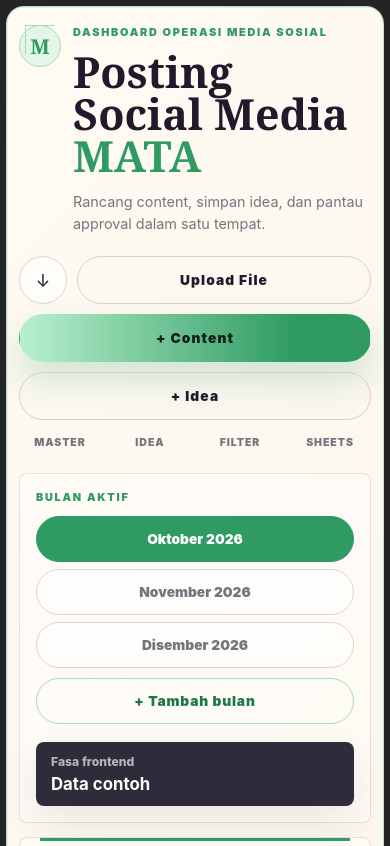
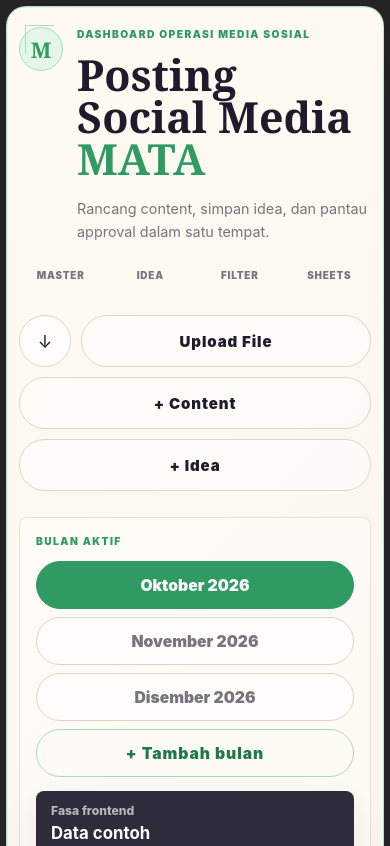
Before and after one commit to MrSecret777/ReportSocialMediaMATA, a plain HTML site: page index.html in a window 390 px wide. Shown: the top 846 px of the page. Drawn offline with Linux system fonts and the light colour scheme.

Commit message:
Refactor CSS for layout and responsive design
Adjusted various styles for improved layout and responsiveness. Updated padding, margin, and font sizes in multiple selectors.

```diff
--- a/styles.css
+++ b/styles.css
@@ -62,7 +62,7 @@ button:disabled {
   border-radius: 26px;
   box-shadow: var(--shadow);
   margin: 20px;
-  min-height: calc(100vh - 56px);
+  min-height: calc(100vh - 40px);
   overflow: hidden;
   padding: 30px clamp(22px, 3.2vw, 46px) 38px;
   position: relative;
@@ -237,8 +237,8 @@ menu {
 .text-button,
 .view-tabs button,
 .month-tabs button {
+  font-size: 0.86rem;
   padding: 0 18px;
-  font-size: 0.86rem;
 }
 
 .primary-button {
@@ -464,10 +464,7 @@ textarea {
   width: 100%;
 }
 
-textarea {
-  border-radius: var(--radius);
-}
-
+textarea,
 input[type="file"] {
   border-radius: var(--radius);
 }
@@ -865,80 +862,17 @@ menu {
   }
 }
 
+/* Mobile view */
 @media (max-width: 640px) {
+  body {
+    background: #252525;
+  }
+
   .app-shell {
-    border-radius: 18px;
+    border-radius: 20px;
     margin: 8px;
     min-height: calc(100vh - 16px);
-    padding: 22px 14px 26px;
-  }
-
-  .brand-lockup {
-    align-items: flex-start;
-  }
-
-  .brand-mark {
-    height: 42px;
-    width: 42px;
-  }
-
-  h1 {
-    font-size: clamp(2.25rem, 13vw, 3.75rem);
-  }
-
-  .eyebrow,
-  .top-nav a {
-    letter-spacing: 0.2em;
-  }
-
-  .summary-grid,
-  .form-grid {
-    grid-template-columns: 1fr;
-  }
-
-  .month-strip {
-    align-items: stretch;
-    flex-direction: column;
-  }
-
-  .month-tabs {
-    display: grid;
-    grid-template-columns: 1fr;
-  }
-
-  .view-tabs {
-    display: grid;
-    grid-template-columns: 1fr 1fr;
-  }
-
-  .topbar-actions {
-    display: grid;
-    grid-template-columns: 42px 1fr;
-  }
-
-  .primary-button,
-  .secondary-button,
-  .ghost-button,
-  .view-tabs button,
-  .month-tabs button {
-    min-width: 0;
-  }
-
-  th,
-  td {
-    padding: 12px;
-  }
-
-  .drawer-panel {
-    padding: 20px;
-  }
-}
-@media (max-width: 640px) {
-  .app-shell {
-    border-radius: 18px;
-    margin: 8px;
-    min-height: calc(100vh - 16px);
-    padding: 20px 14px 26px;
+    padding: 22px 16px 28px;
   }
 
   .app-shell::before,
@@ -948,59 +882,91 @@ menu {
   }
 
   .topbar {
-    gap: 16px;
-    margin-bottom: 22px;
+    display: block;
+    margin-bottom: 26px;
   }
 
   .brand-lockup {
     align-items: start;
     display: grid;
-    gap: 12px;
-    grid-template-columns: 46px minmax(0, 1fr);
+    gap: 14px;
+    grid-template-columns: 48px minmax(0, 1fr);
+    margin-bottom: 28px;
   }
 
   .brand-mark {
-    font-size: 1.28rem;
-    height: 46px;
-    width: 46px;
+    font-size: 1.35rem;
+    height: 48px;
+    width: 48px;
+  }
+
+  .eyebrow {
+    font-size: 0.64rem;
+    letter-spacing: 0.14em;
+    line-height: 1.5;
+    margin-bottom: 12px;
+    max-width: 100%;
   }
 
   h1 {
-    font-size: clamp(2.35rem, 12vw, 3.25rem);
+    font-size: clamp(2.55rem, 12.2vw, 3.45rem);
     line-height: 0.98;
-    margin-bottom: 14px;
+    margin-bottom: 18px;
     max-width: 100%;
   }
 
-  .eyebrow {
-    font-size: 0.68rem;
-    letter-spacing: 0.16em;
-    line-height: 1.45;
-    margin-bottom: 10px;
-  }
-
   .topbar-note {
-    font-size: 0.96rem;
-    line-height: 1.5;
+    font-size: 0.95rem;
+    line-height: 1.55;
+    max-width: 100%;
   }
 
   .topbar-actions {
     display: grid;
     gap: 10px;
-    grid-template-columns: 48px minmax(0, 1fr);
+    grid-template-columns: 52px 1fr;
+    margin-bottom: 26px;
     width: 100%;
   }
 
   .topbar-actions .icon-button {
+    aspect-ratio: 1;
+    background: rgba(255, 255, 255, 0.72);
+    border: 1px solid #ded6ca;
+    border-radius: 999px;
+    box-shadow: none;
+    color: var(--ink);
     grid-column: 1;
     grid-row: 1;
-    min-height: 48px;
-    min-width: 48px;
+    height: 52px;
+    min-height: 52px;
+    min-width: 52px;
+    padding: 0;
+    width: 52px;
   }
 
   #quickUploadButton {
     grid-column: 2;
     grid-row: 1;
+  }
+
+  #addContentButton,
+  #addIdeaButton,
+  #quickUploadButton {
+    background: rgba(255, 255, 255, 0.48);
+    border: 1px solid #ded6ca;
+    border-radius: 999px;
+    box-shadow: none;
+    color: var(--ink);
+    font-size: 1rem;
+    font-weight: 900;
+    height: 52px;
+    letter-spacing: 0.06em;
+    line-height: 1;
+    min-height: 52px;
+    padding: 0 18px;
+    transform: none;
+    width: 100%;
   }
 
   #addContentButton {
@@ -1013,59 +979,73 @@ menu {
     grid-row: 3;
   }
 
-  .topbar-actions .primary-button,
-  .topbar-actions .secondary-button {
-    min-height: 48px;
-    width: 100%;
+  .topbar-actions .primary-button:hover,
+  .topbar-actions .secondary-button:hover,
+  .topbar-actions .icon-button:hover {
+    background: rgba(255, 255, 255, 0.62);
+    box-shadow: none;
+    transform: none;
   }
 
   .top-nav {
     display: grid;
-    gap: 10px 16px;
+    gap: 8px;
     grid-template-columns: repeat(4, minmax(0, 1fr));
     justify-items: center;
-    order: 3;
-    padding-top: 0;
+    margin-bottom: 28px;
+    overflow: visible;
+    padding: 0;
     width: 100%;
   }
 
   .top-nav a {
-    font-size: 0.72rem;
+    color: var(--muted);
+    font-size: 0.68rem;
+    font-weight: 900;
     letter-spacing: 0.12em;
+    line-height: 1;
+    text-align: center;
     white-space: nowrap;
   }
 
   .control-band {
+    align-items: stretch;
+    display: flex;
+    flex-direction: column;
+    gap: 14px;
     padding: 16px;
   }
 
   .month-strip {
     align-items: stretch;
+    display: flex;
     flex-direction: column;
+    gap: 8px;
   }
 
   .month-tabs {
     display: grid;
-    gap: 7px;
+    gap: 8px;
     grid-template-columns: 1fr;
   }
 
   .month-tabs button,
   .ghost-button {
-    min-height: 46px;
+    border-radius: 999px;
+    font-size: 0.98rem;
+    font-weight: 900;
+    min-height: 48px;
+    padding: 0 14px;
   }
 
   .status-panel {
     min-width: 0;
   }
 
-  .summary-grid,
-  .form-grid {
+  .summary-grid {
+    display: grid;
+    gap: 8px;
     grid-template-columns: 1fr;
-  }
-
-  .summary-grid {
-    gap: 8px;
   }
 
   .summary-grid article {
@@ -1073,11 +1053,17 @@ menu {
   }
 
   .summary-grid span {
+    font-size: 0.66rem;
+    letter-spacing: 0.1em;
     margin-bottom: 6px;
   }
 
   .summary-grid strong {
-    font-size: 1.85rem;
+    font-size: 1.8rem;
+  }
+
+  .workspace {
+    grid-template-columns: 1fr;
   }
 
   .filters-panel {
@@ -1100,6 +1086,17 @@ menu {
     grid-template-columns: 1fr 1fr;
   }
 
+  .view-tabs button {
+    font-size: 0.78rem;
+    letter-spacing: 0.08em;
+    min-height: 42px;
+    padding: 0 8px;
+  }
+
+  table {
+    min-width: 920px;
+  }
+
   th,
   td {
     padding: 12px;
@@ -1113,20 +1110,20 @@ menu {
 @media (max-width: 420px) {
   .app-shell {
     margin: 6px;
-    padding: 18px 12px 24px;
+    padding: 20px 12px 26px;
   }
 
   .brand-lockup {
-    grid-template-columns: 42px minmax(0, 1fr);
+    grid-template-columns: 44px minmax(0, 1fr);
   }
 
   .brand-mark {
-    height: 42px;
-    width: 42px;
+    height: 44px;
+    width: 44px;
   }
 
   h1 {
-    font-size: clamp(2rem, 11vw, 2.85rem);
+    font-size: clamp(2.2rem, 11vw, 3rem);
   }
 
   .topbar-note {
@@ -1134,15 +1131,17 @@ menu {
   }
 
   .top-nav {
-    gap: 9px 8px;
+    gap: 6px;
   }
 
   .top-nav a {
-    font-size: 0.66rem;
-    letter-spacing: 0.09em;
+    font-size: 0.62rem;
+    letter-spacing: 0.08em;
   }
 
-  .summary-grid article {
-    padding: 14px;
+  #addContentButton,
+  #addIdeaButton,
+  #quickUploadButton {
+    font-size: 0.94rem;
   }
 }
```
